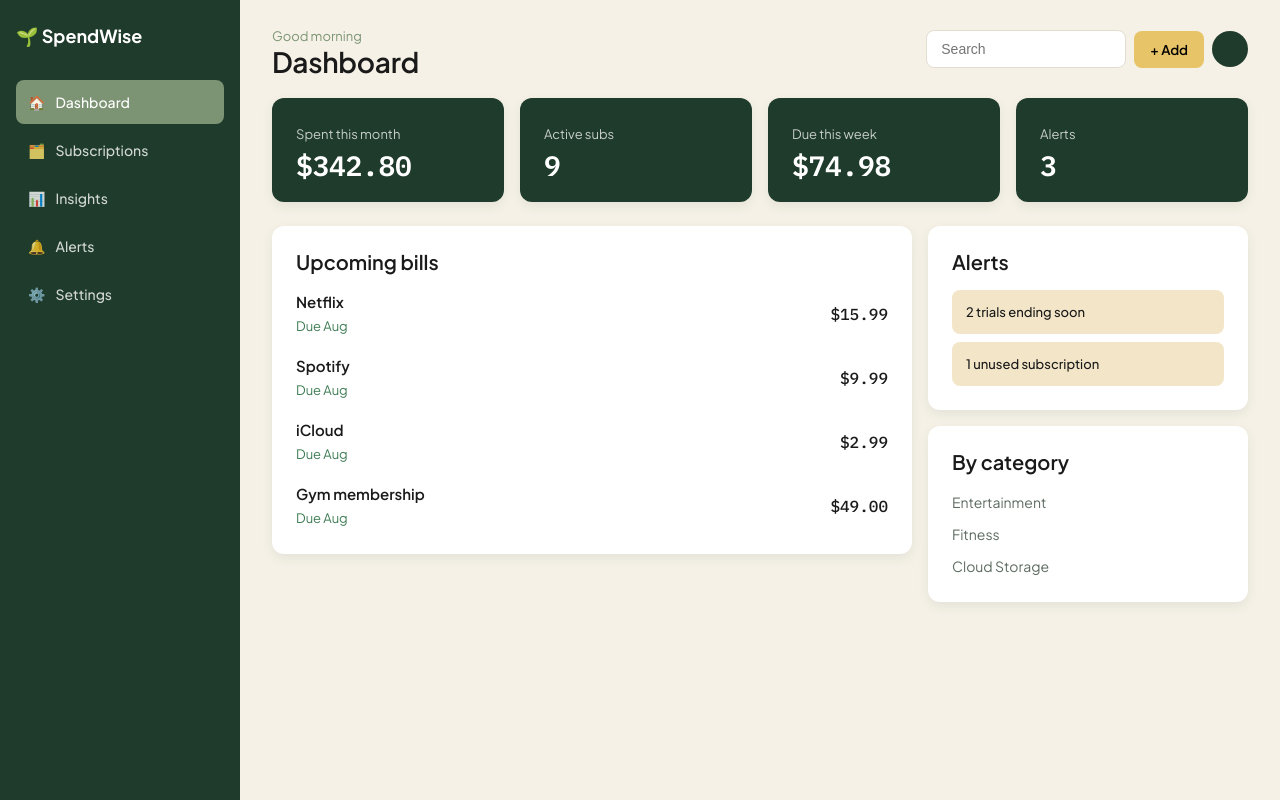
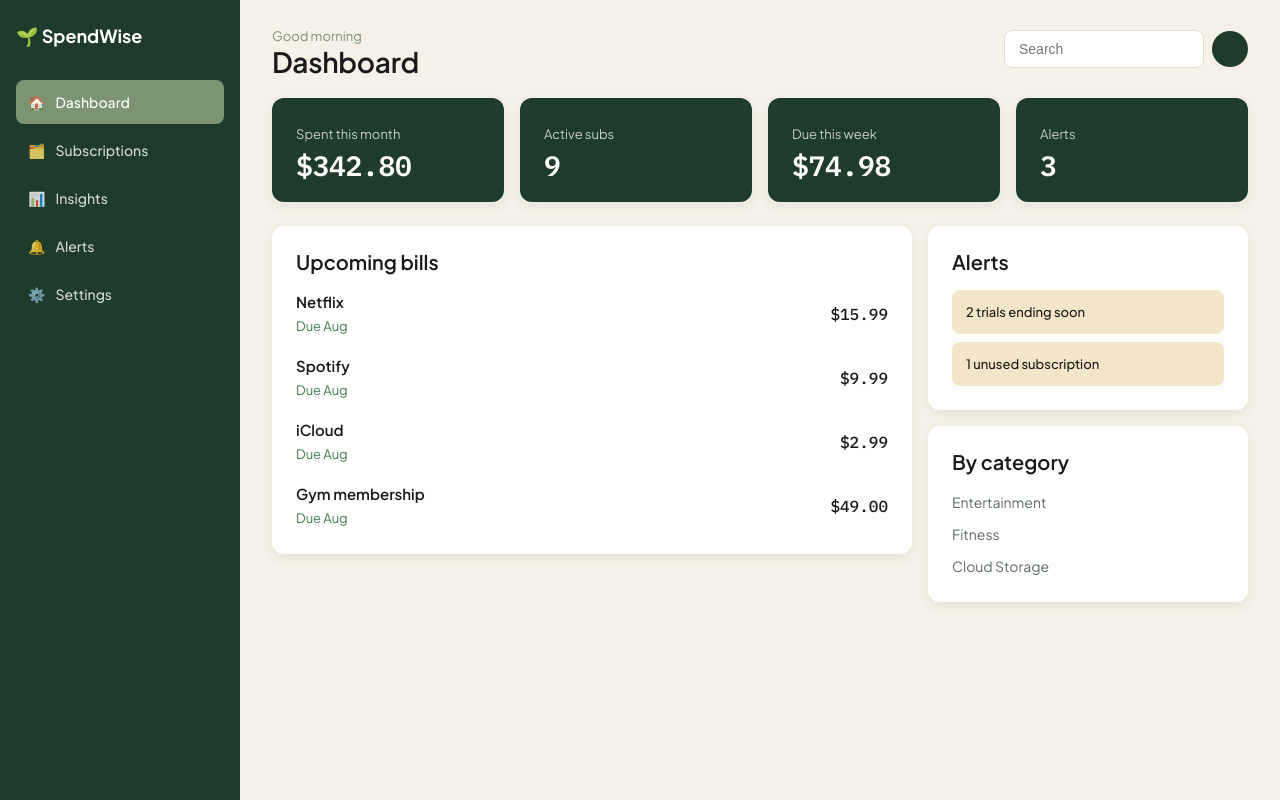
Before and after one commit to Namishr69/SpendWise-COMP602, a React app in the folder frontend/: page /dashboard in a window 1280 px wide. Built offline with nearby package versions, Linux system fonts and the light colour scheme; no server answers; sample sign-in values are in the browser's storage; the HTML template or start-up script is replaced by a standard one.

Commit message:
chore: remove dead Add button from topbar

```diff
--- a/frontend/src/layouts/AppShell.jsx
+++ b/frontend/src/layouts/AppShell.jsx
@@ -36,7 +36,6 @@ function AppShell({ activeNav = '', children }) {
           </div>
           <div className="app-shell__topbar-actions">
             <input className="app-shell__search" placeholder="Search" />
-            <button className="app-shell__add">+ Add</button>
             <div className="app-shell__avatar" />
           </div>
         </header>
```
